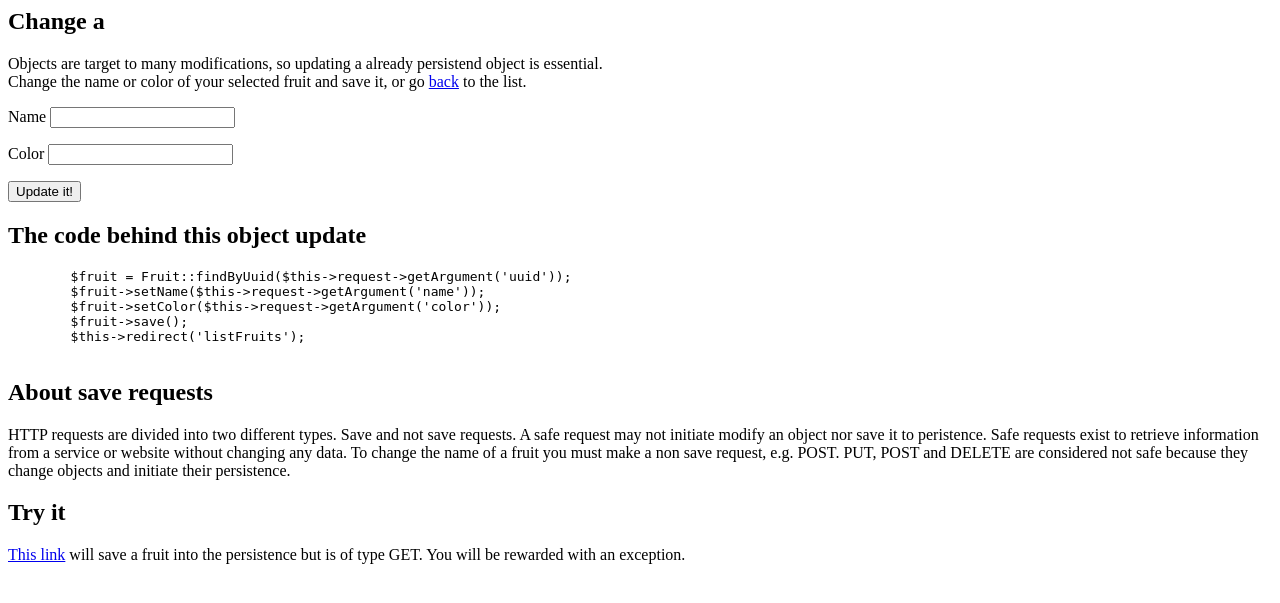
After one commit to brandon-reed1/bluesprints, a PHP site: template view/Template/VerteXVaaR/BlueWelcome/Controller/Welcome/EditFruit.php in a window 1280 px wide. The commit adds this page. Shown: the top 603 px of the page. Run offline with PHP 8.4, Linux system fonts and the light colour scheme; the template is opened without the code that fills it, so the values that code supplies are empty.

Commit message:
[TASK] add edit fruit template (requires VerteXVaaR.BlueWelcome=dev-master)
The templates will get extracted from this repository soon,
so it does not contain any templates (from other packages)

```diff
--- /dev/null
+++ b/view/Template/VerteXVaaR/BlueWelcome/Controller/Welcome/EditFruit.php
@@ -0,0 +1,61 @@
+<?php
+/** @var \VerteXVaaR\BlueSprints\Mvc\TemplateHelper $templateHelper */
+$templateHelper->requireLayout('Basic/Html', ['pageTitle' => 'Hi dude!']);
+
+/** @var \VerteXVaaR\BlueWelcome\Model\Fruit $fruit */
+?>
+
+<section>
+    <h1>Change a <?= $fruit->getName() ?></h1>
+
+    <p>
+        Objects are target to many modifications, so updating a already persistend object is essential.<br/>
+        Change the name or color of your selected fruit and save it, or go <a href="listFruits">back</a> to the list.
+    </p>
+
+    <form action="updateFruit" method="post">
+        <input type="hidden" name="uuid" value="<?= $fruit->getUuid() ?>">
+
+        <p>
+            <label>
+                Name
+                <input type="text" name="name" value="<?= $fruit->getName() ?>"/>
+            </label>
+        </p>
+
+        <p>
+            <label>
+                Color
+                <input type="text" name="color" value="<?= $fruit->getColor() ?>"/>
+            </label>
+        </p>
+        <input type="submit" value="Update it!">
+    </form>
+
+    <h2>The code behind this object update</h2>
+
+    <pre>
+        $fruit = Fruit::findByUuid($this->request->getArgument('uuid'));
+        $fruit->setName($this->request->getArgument('name'));
+        $fruit->setColor($this->request->getArgument('color'));
+        $fruit->save();
+        $this->redirect('listFruits');
+    </pre>
+
+    <h2>About save requests</h2>
+
+    <p>
+        HTTP requests are divided into two different types. Save and not save requests.
+        A safe request may not initiate modify an object nor save it to peristence.
+        Safe requests exist to retrieve information from a service or website without changing any data.
+        To change the name of a fruit you must make a non save request, e.g. POST. PUT, POST and DELETE are considered
+        not safe because they change objects and initiate their persistence.
+    </p>
+
+    <h2>Try it</h2>
+
+    <p>
+        <a href="updateFruit?name=failure&color=black&uuid=<?= $fruit->getUuid() ?>">This link</a> will save a fruit into the persistence but is of type GET.
+           You will be rewarded with an exception.
+    </p>
+</section>
```
Also changed, not shown: configuration/routes.php (+12 -0 lines), view/Template/VerteXVaaR/BlueWelcome/Controller/Welcome/ListFruits.php (+6 -1 lines).
